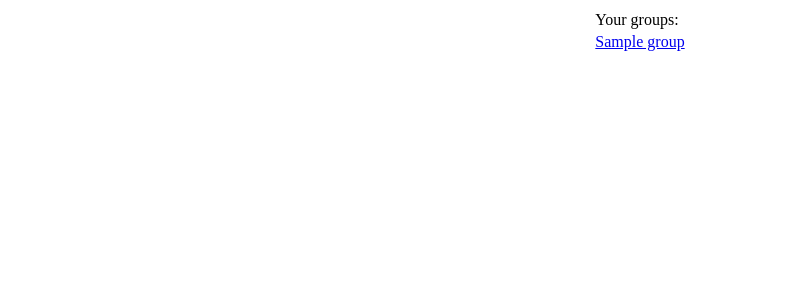
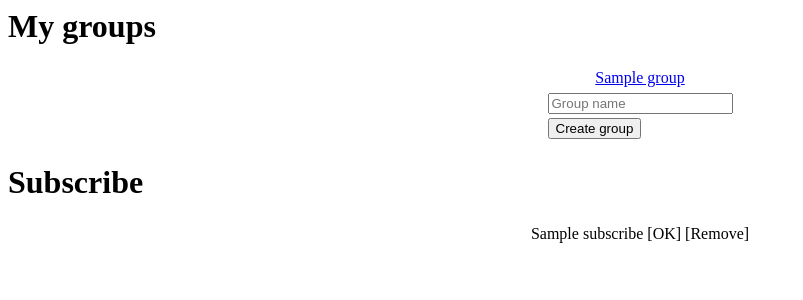
Before and after one commit to pfbouquet/barycenter, a Flask app: template app/templates/groups.html in a window 1280 px wide. Shown: the top 300 px of the page, without its empty margins (0-803 px from the left). Run offline with Flask 2, Linux system fonts and the light colour scheme; tables that the repository leaves empty hold one stand-in row (values such as "Sample post"); the template is opened without the code that fills it: values that come from a table or form of the project are taken from there, most other values are stand-ins (such as "Sample title", 1, 10 or a date in 2020); parts of the project's set-up code (start-up, migrations or seed data) failed here and were passed over.

Commit message:
Revamped flow for users to be able to create/join groups

```diff
--- a/app/forms.py
+++ b/app/forms.py
@@ -18,6 +18,12 @@ class RegistrationForm(FlaskForm):
     password2 = PasswordField(
         'Repeat password', validators=[DataRequired(), EqualTo('password')], render_kw={'placeholder': 'Repeat password'}
     )
+    address_1 = StringField(
+        'Home address', validators=[DataRequired(), Length(10, 100)], render_kw={'placeholder': 'Home address'}
+    )
+    address_2 = StringField(
+        'Work address', validators=[DataRequired(), Length(10, 100)], render_kw={'placeholder': 'Work address'}
+    )
     submit = SubmitField('Register')
 
     def validate_username(self, username):
@@ -29,3 +35,11 @@ class RegistrationForm(FlaskForm):
         user = User.query.filter_by(email=email.data).first()
         if user is not None:
             raise ValidationError('Please use a different email address.')
+
+
+class GroupCreationForm(FlaskForm):
+
+    group_name = StringField(
+        'Group  name', validators=[DataRequired(), Length(5, 20)], render_kw={'placeholder': 'Group name'}
+    )
+    submit = SubmitField('Create group')
--- a/app/models.py
+++ b/app/models.py
@@ -43,7 +43,7 @@ class Group(db.Model):
     __table_args__ = {"schema": "coding_night"}
 
     def __repr__(self):
-        return f'<Group {self.name} from user {self.creator}>'
+        return f'<Group "{self.name}" from user {self.creator}>'
 
     def __init__(self, name, creator):
         self.id = generate_password_hash(f'{creator}{datetime.now()}')[-50:]
@@ -54,8 +54,8 @@ class Group(db.Model):
 class Member(db.Model):
 
     id = db.Column(db.Integer, primary_key=True)
-    user_id = db.Column(db.Integer)
-    group_id = db.Column(db.String(50))
+    user_id = db.Column(db.Integer, db.ForeignKey(User.id))
+    group_id = db.Column(db.String(50), db.ForeignKey(Group.id))
 
     __tablename__ = "member"
     __table_args__ = {"schema": "coding_night"}
--- a/app/templates/group.html
+++ b/app/templates/group.html
@@ -13,7 +13,7 @@
 
 {% for member in members %}
     <tr>
-        <td>{{ member['name'] }} </td>
+        <td>{{ member['username'] }} </td>
         <td>[{{ member['address_1'] }}]</td>
         <td>[{{ member['address_2'] }}]</td>
     </tr>
--- a/app/templates/groups.html
+++ b/app/templates/groups.html
@@ -5,8 +5,10 @@
 </head>
 
 <body>
+
+<h1>My groups</h1>
+
 <table align="center">
-
 
 {% if not groups %}
 
@@ -15,10 +17,6 @@
     </td></tr>
 
 {% else %}
-
-    <tr><td>
-    Your groups:
-    </td></tr>
 
     {% for group in groups %}
         <tr><td>
@@ -29,5 +27,36 @@
 {% endif %}
 
 </table>
+
+<form action="" method="post">
+<table align="center">
+    {{ form.hidden_tag() }}
+    <tr><td>
+        {{ form.group_name() }}<br>
+        {% for error in form.group_name.errors %}
+        <span class="error">{{ error }}</span>
+        {% endfor %}
+    </td></tr>
+    <tr><td>
+        <button type="submit">Create group</button>
+    </td></tr>
+</table>
+</form>
+
+
+{% if subscribe %}
+
+<h1>Subscribe</h1>
+
+<table align="center">
+    <tr>
+        <td>{{ subscribe['name'] }}</td>
+        <td>[OK]</td>
+        <td>[Remove]</td>
+    </tr>
+</table>
+
+{% endif %}
+
 </body>
 </html>
```
Also changed, not shown: app/routes.py (+21 -8 lines), app/templates/signin.html (+12 -0 lines).
